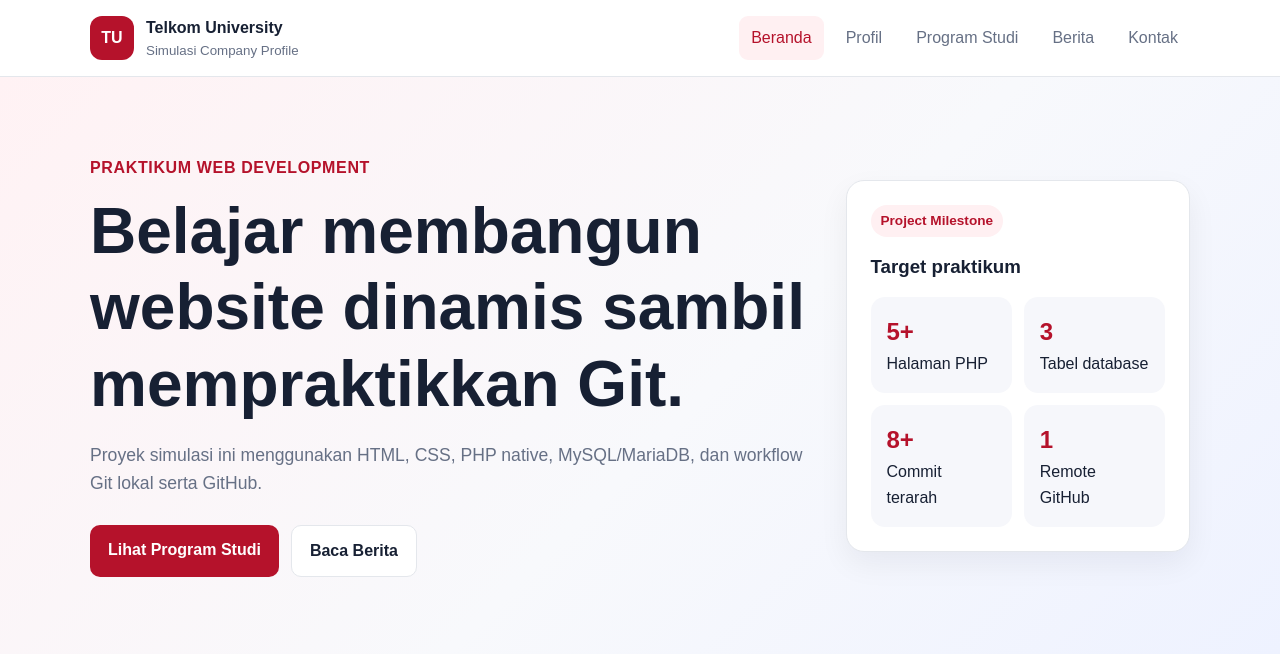
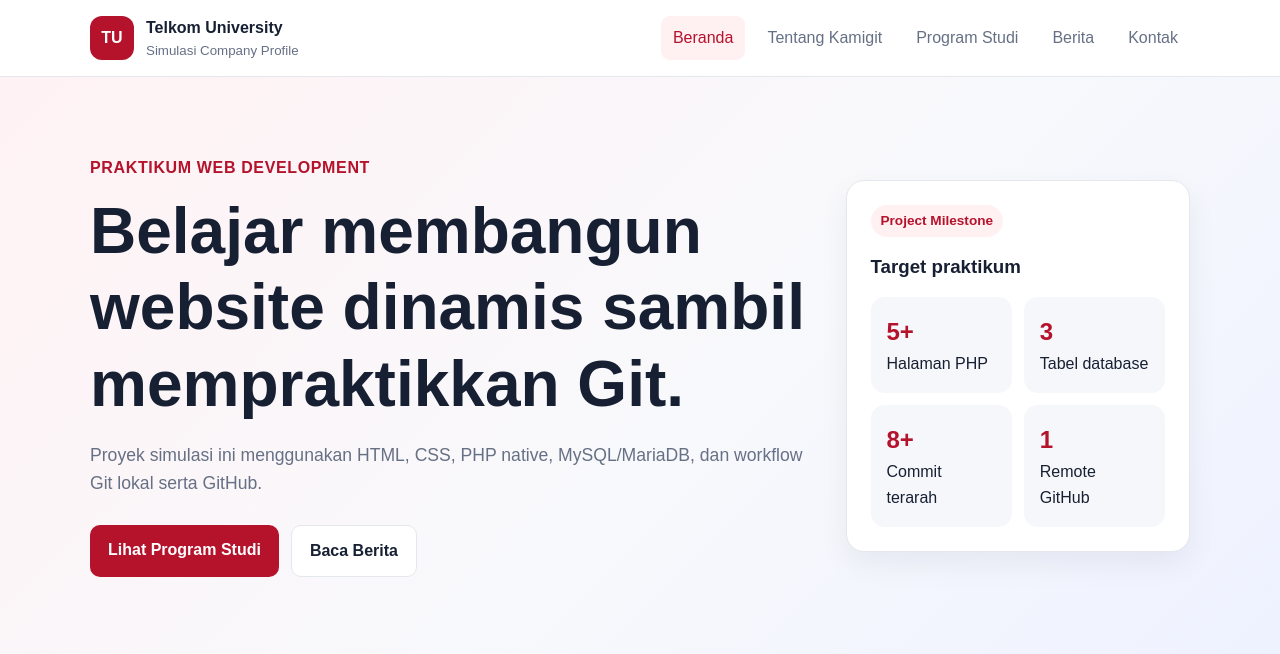
Before and after one commit to azzahraasmarani22-boop/telkom-company-profile-109062500116, a PHP site: page /index.php in a window 1280 px wide. Shown: the top 654 px of the page. Run offline with PHP 8.4, Linux system fonts and the light colour scheme; data comes from the database, SQL or seed files in the repository.

Commit message:
feat: ubah label profil pada branch conflict

```diff
--- a/includes/header.php
+++ b/includes/header.php
@@ -46,7 +46,7 @@ $currentPage = basename($_SERVER['PHP_SELF']);
 
             <a class="<?= $currentPage === 'index.php' ? 'active' : '' ?>" href="index.php">Beranda</a>
 
-            <a class="<?= $currentPage === 'profile.php' ? 'active' : '' ?>" href="profile.php">Profil</a>
+            <a class="<?= $currentPage === 'profile.php' ? 'active' : '' ?>" href="profile.php">Tentang Kamigit</a>
 
             <a class="<?= $currentPage === 'programs.php' ? 'active' : '' ?>" href="programs.php">Program Studi</a>
 
```
